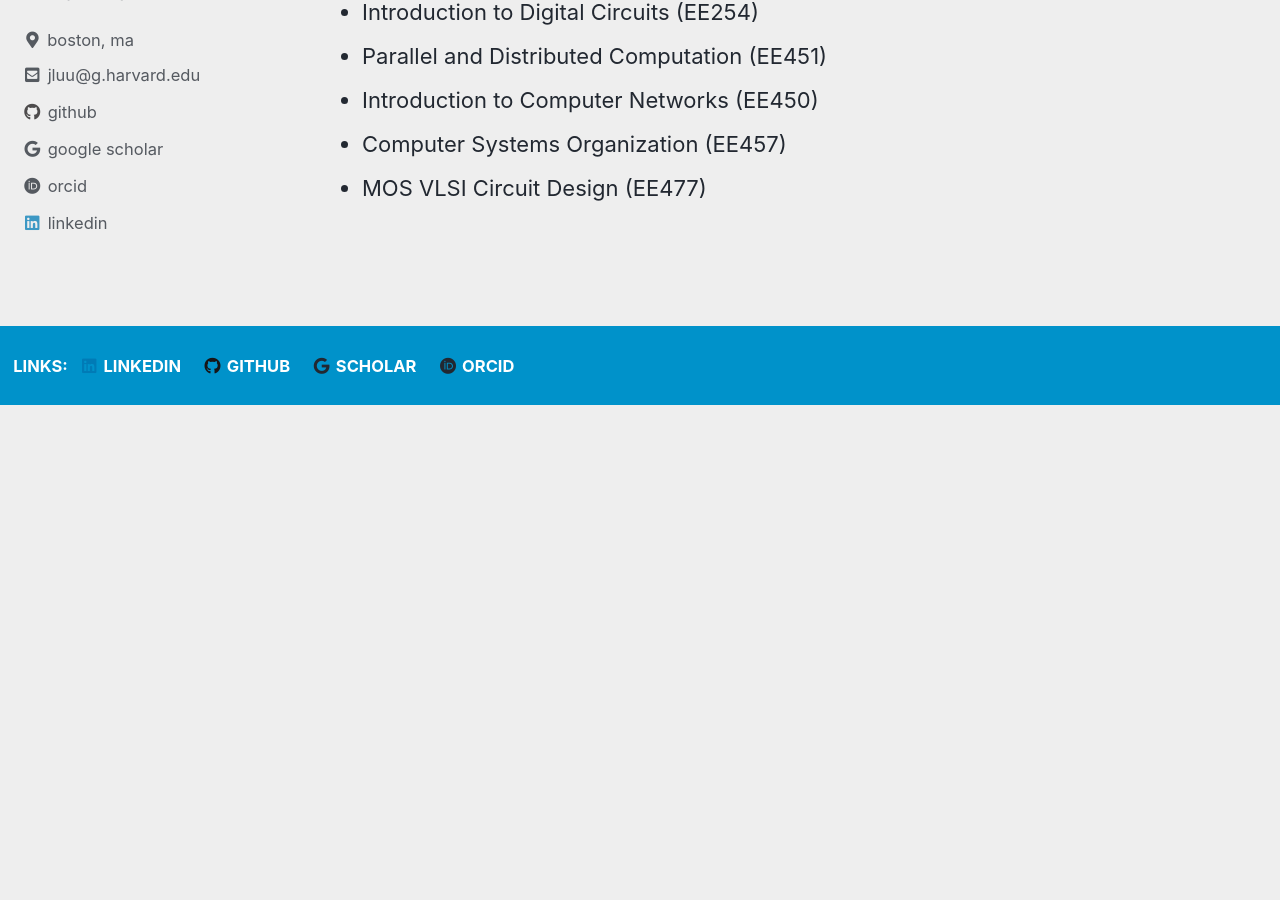
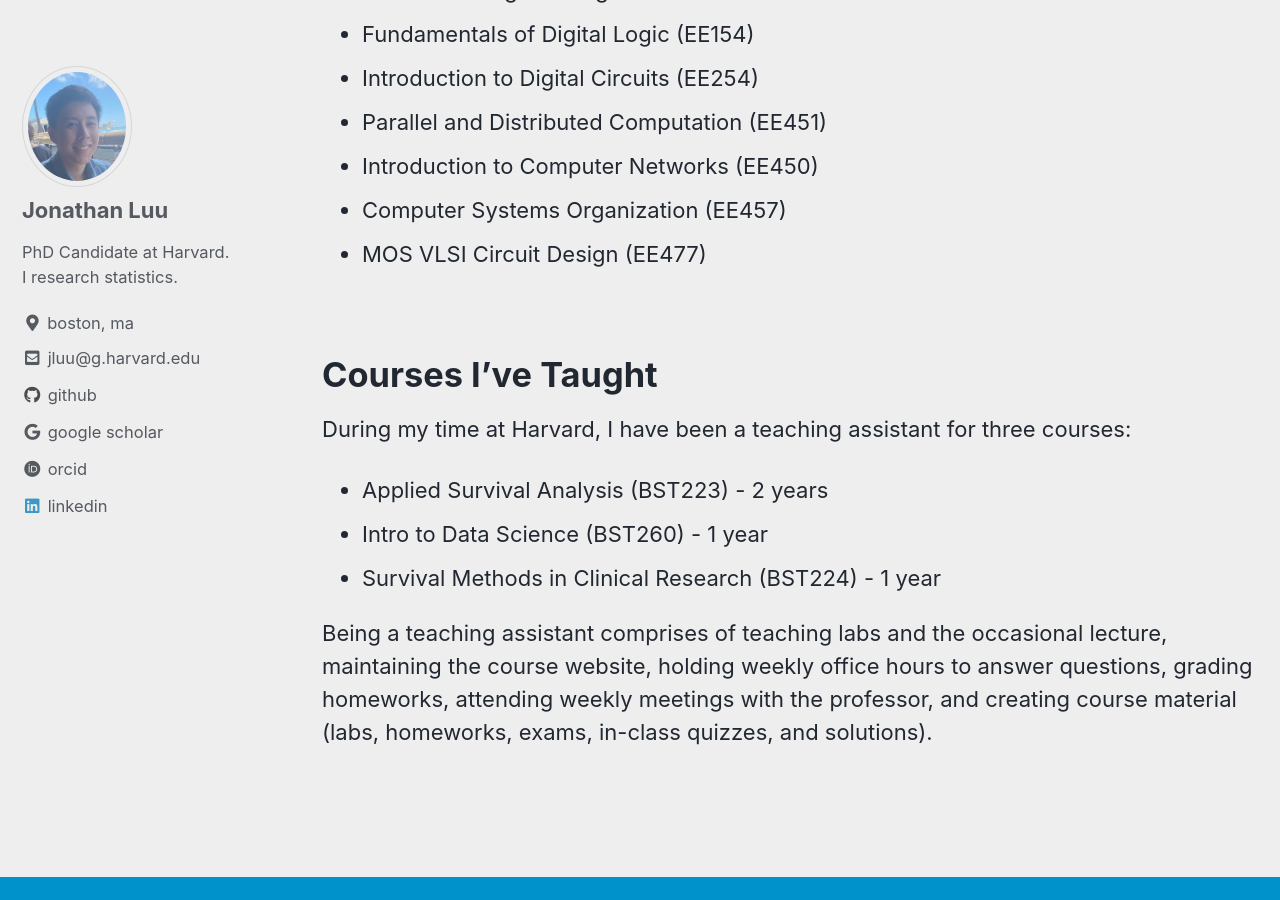
Before and after one commit to luuj/luuj.github.io, a Jekyll site: the page built from _pages/courses.md, in a window 1280 px wide and 900 px high, scrolled down 2878 px. Built offline with Jekyll 4.4.1, drawn with Linux system fonts in a browser that asks for light colours; cached includes are drawn as plain includes; before the commit the page ends 3283 px from its top, so only the background shows below that; some of the changed text lies outside the part shown.

```diff
--- a/_pages/courses.md
+++ b/_pages/courses.md
@@ -5,7 +5,7 @@
 classes: wide
 ---
 
-Below are the courses I have taken during my time at the University of Southern California and Harvard University.
+Below are the courses I have taken during my time at the University of Southern California and Harvard University. Through these courses, collaborations, and personal projects, I have developed a strong base in statistical theory and programming in a variety of languages.
 
 ## Harvard University
 
@@ -75,3 +75,15 @@
 -	Introduction to Computer Networks (EE450)
 -	Computer Systems Organization (EE457)
 - 	MOS VLSI Circuit Design (EE477)
+
+<br>
+
+# Courses I've Taught
+
+During my time at Harvard, I have been a teaching assistant for three courses:
+
+-	Applied Survival Analysis (BST223) - 2 years
+-	Intro to Data Science (BST260) - 1 year
+-   Survival Methods in Clinical Research (BST224) - 1 year
+
+Being a teaching assistant comprises of teaching labs and the occasional lecture, maintaining the course website, holding weekly office hours to answer questions, grading homeworks, attending weekly meetings with the professor, and creating course material (labs, homeworks, exams, in-class quizzes, and solutions).
--- a/index.html
+++ b/index.html
@@ -6,7 +6,7 @@
 
 <div>
 	<font size="6"><b>Hey, I'm Jonathan.</b></font> <br>
-	<font size="3"> My background is in computer science and statistics. I am currently pursuing my PhD at Harvard University with an interest in semi-competing risks and modeling of cost data. In the future, I want to work on developing new methods for and designing clinical trials.</font><br>
+	<font size="4"> My background is in computer science and statistics. I am currently pursuing my PhD at Harvard University with an interest in semi-competing risks and modeling of cost data. In the future, I want to work on developing new methods for and designing clinical trials.</font><br>
 </div>
 
 
@@ -15,10 +15,10 @@
 	<font size="6"><b>Featured Projects</b></font>
 
 	<figure class="third">
-		  <a href="/projects/">
+		  <a href="/projects/#novel-bayesian-model-for-nursing-home-data">
 		  <img src="/assets/images/nursing.png"></a>
 
-		  <a href="/projects/">
+		  <a href="/projects/#covid19-duration-of-viral-shedding-study">
 		  <img src="/assets/images/covid.png"></a>
 
 		  <a href="/projects/">
```
Also changed, not shown: _pages/projects.md (+6 -1 lines), 5 other files.
